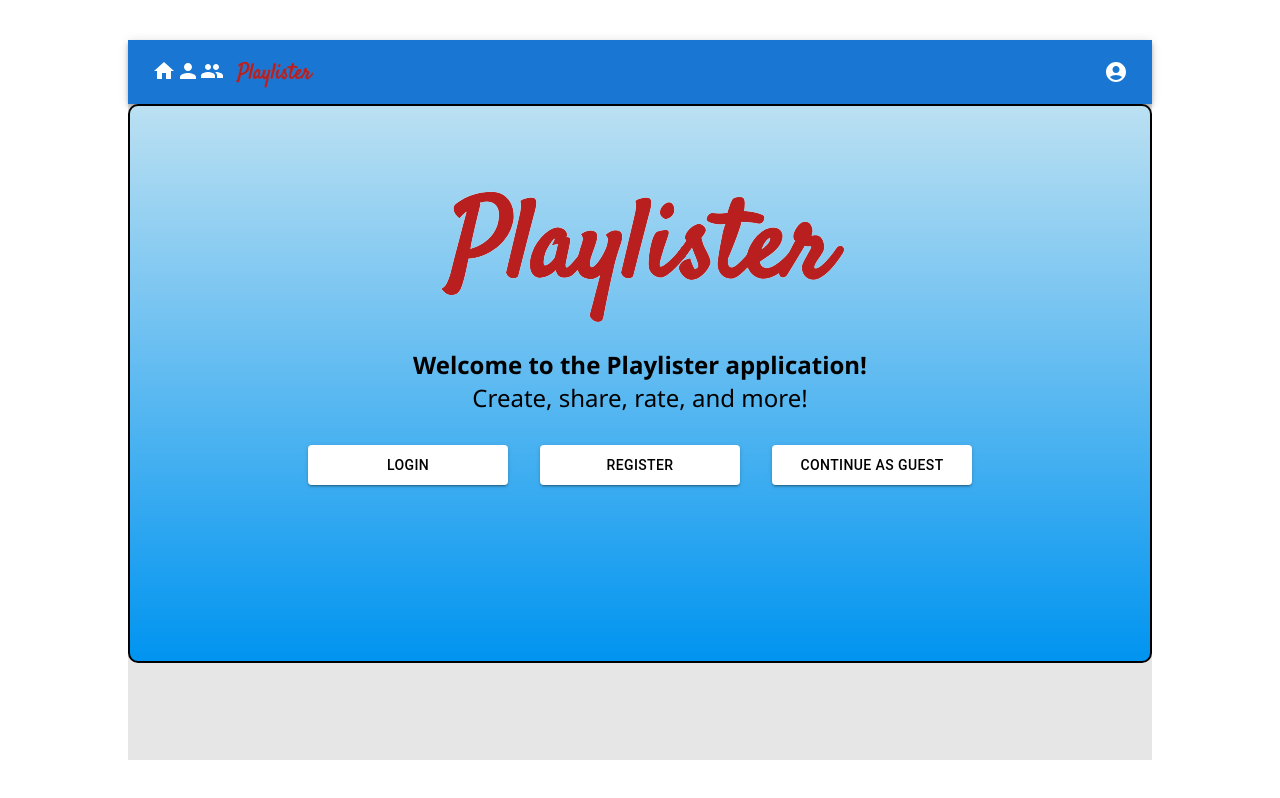
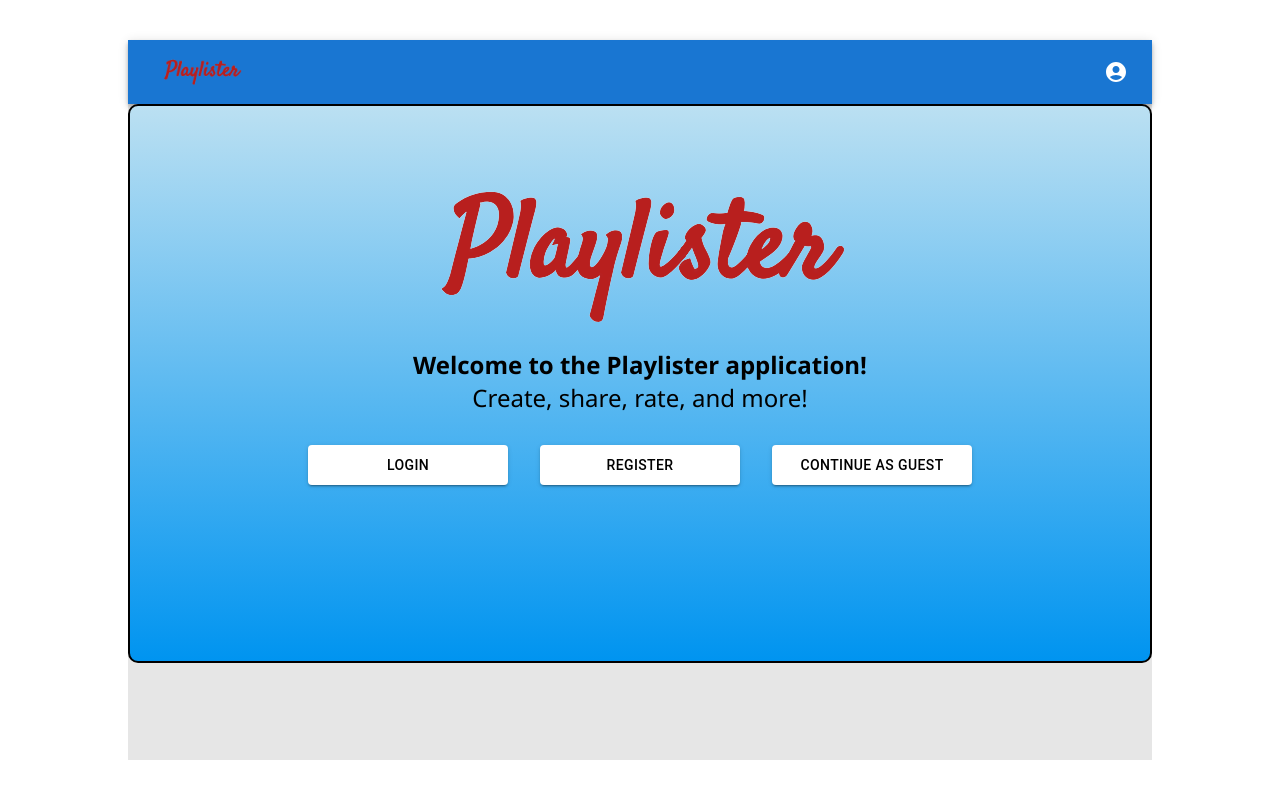
Before and after one commit to InfraredCookie/Playlister_FinalProject, a React (Create React App) app in the folder client/: page / in a window 1280 px wide. Built offline with nearby package versions, Linux system fonts and the light colour scheme; no server answers.

Commit message:
change playlist schema + app banner

```diff
--- a/client/src/components/AppBanner.js
+++ b/client/src/components/AppBanner.js
@@ -16,6 +16,9 @@ import Typography from '@mui/material/Typography';
 import PersonIcon from '@mui/icons-material/Person';
 import GroupIcon from '@mui/icons-material/Group';
 import HomeIcon from '@mui/icons-material/Home';
+import TextField from '@mui/material/TextField';
+import SearchIcon from '@mui/icons-material/Search';
+import InputAdornment from '@mui/material/InputAdornment';
 
 export default function AppBanner() {
     const { auth } = useContext(AuthContext);
@@ -99,16 +102,10 @@ export default function AppBanner() {
             return <AccountCircle />;
     }
 
+    function getIcons(loggedIn) {
+        if (loggedIn)
             return (
-        <Box sx={{ flexGrow: 1 }}>
-            <AppBar position="static">
-                <Toolbar>
-                    <Typography
-                        variant="h4"
-                        noWrap
-                        component="div"
-                        sx={{ display: { xs: 'none', sm: 'block' } }}
-                    >
+                <div>
                     <Link style={{ textDecoration: 'none', color: 'white' }} to='/'
                         onClick={handleHomeButton}
                     >
@@ -124,8 +121,33 @@ export default function AppBanner() {
                     >
                         <GroupIcon/>
                     </Link>
-                    </Typography>
                     <img src="/playlister.png" alt="image" width="100" height="auto"/>
+                    <TextField
+                        id="standard-basic"
+                        InputProps={{
+                            startAdornment: (
+                                <InputAdornment position="start">
+                                    <SearchIcon/>
+                                </InputAdornment>
+                            ),
+                        }}
+                        variant="standard"
+                    />
+                </div>
+            );
+        else
+            return (
+                <div>
+                    <img src="/playlister.png" alt="image" width="100" height="auto"/>
+                </div>
+            );
+    }
+
+    return (
+        <Box sx={{ flexGrow: 1 }}>
+            <AppBar position="static">
+                <Toolbar>
+                    {getIcons(auth.loggedIn)}
                     <Box sx={{ flexGrow: 1 }}>{editToolbar}</Box>
                     <Box sx={{ display: { xs: 'none', md: 'flex' } }}>
                         <IconButton
--- a/client/src/components/LoginScreen.js
+++ b/client/src/components/LoginScreen.js
@@ -98,11 +98,6 @@ export default function LoginScreen() {
                             Sign In
                         </Button>
                         <Grid container>
-                            <Grid item xs>
-                                <Link href="#" variant="body2">
-                                    Forgot password?
-                                </Link>
-                            </Grid>
                             <Grid item>
                                 <Link href="/register/" variant="body2">
                                     {"Don't have an account? Sign Up"}
--- a/client/src/store/index.js
+++ b/client/src/store/index.js
@@ -397,7 +397,7 @@ function GlobalStoreContextProvider(props) {
     }
     store.addNewSong = function() {
         let index = this.getPlaylistSize();
-        this.addCreateSongTransaction(index, "Untitled", "?", "dQw4w9WgXcQ");
+        this.addCreateSongTransaction(index, "Untitled", "Unknown", "dQw4w9WgXcQ");
     }
     // THIS FUNCTION CREATES A NEW SONG IN THE CURRENT LIST
     // USING THE PROVIDED DATA AND PUTS THIS SONG AT INDEX
@@ -454,7 +454,7 @@ function GlobalStoreContextProvider(props) {
     store.addNewSong = () => {
         let playlistSize = store.getPlaylistSize();
         store.addCreateSongTransaction(
-            playlistSize, "Untitled", "?", "dQw4w9WgXcQ");
+            playlistSize, "Untitled", "Unknown", "dQw4w9WgXcQ");
     }
     // THIS FUNCDTION ADDS A CreateSong_Transaction TO THE TRANSACTION STACK
     store.addCreateSongTransaction = (index, title, artist, youTubeId) => {
--- a/client/src/store/store-request-api/index.js
+++ b/client/src/store/store-request-api/index.js
@@ -27,7 +27,11 @@ export const createPlaylist = (newListName, newSongs, userEmail) => {
         // SPECIFY THE PAYLOAD
         name: newListName,
         songs: newSongs,
-        ownerEmail: userEmail
+        ownerEmail: userEmail,
+        comments:[],
+        likes: 0,
+        dislikes: 0,
+        isPublished: false
     })
 }
 export const deletePlaylistById = (id) => api.delete(`/playlist/${id}`)
```
Also changed, not shown: 1 other file (tests, documents, lock files or other folders). Lines whose indentation alone changed are shown as unchanged.
